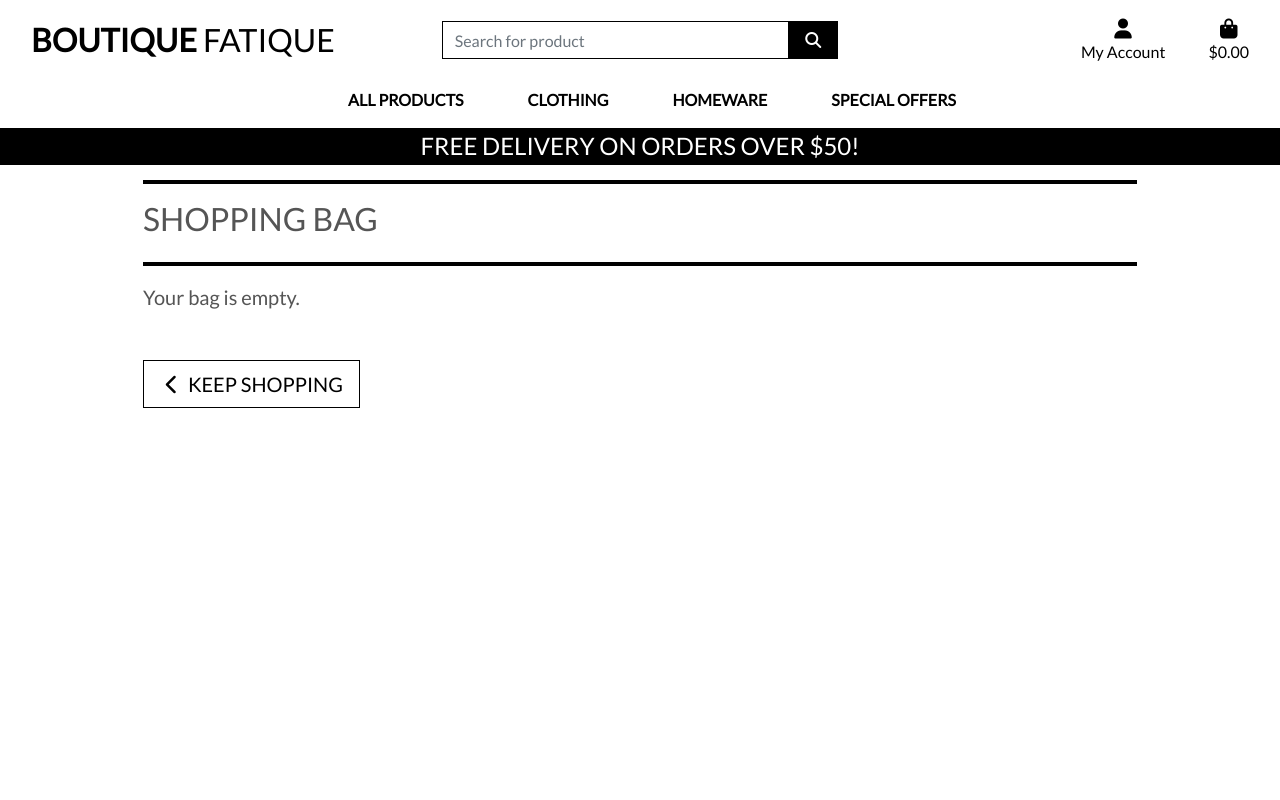
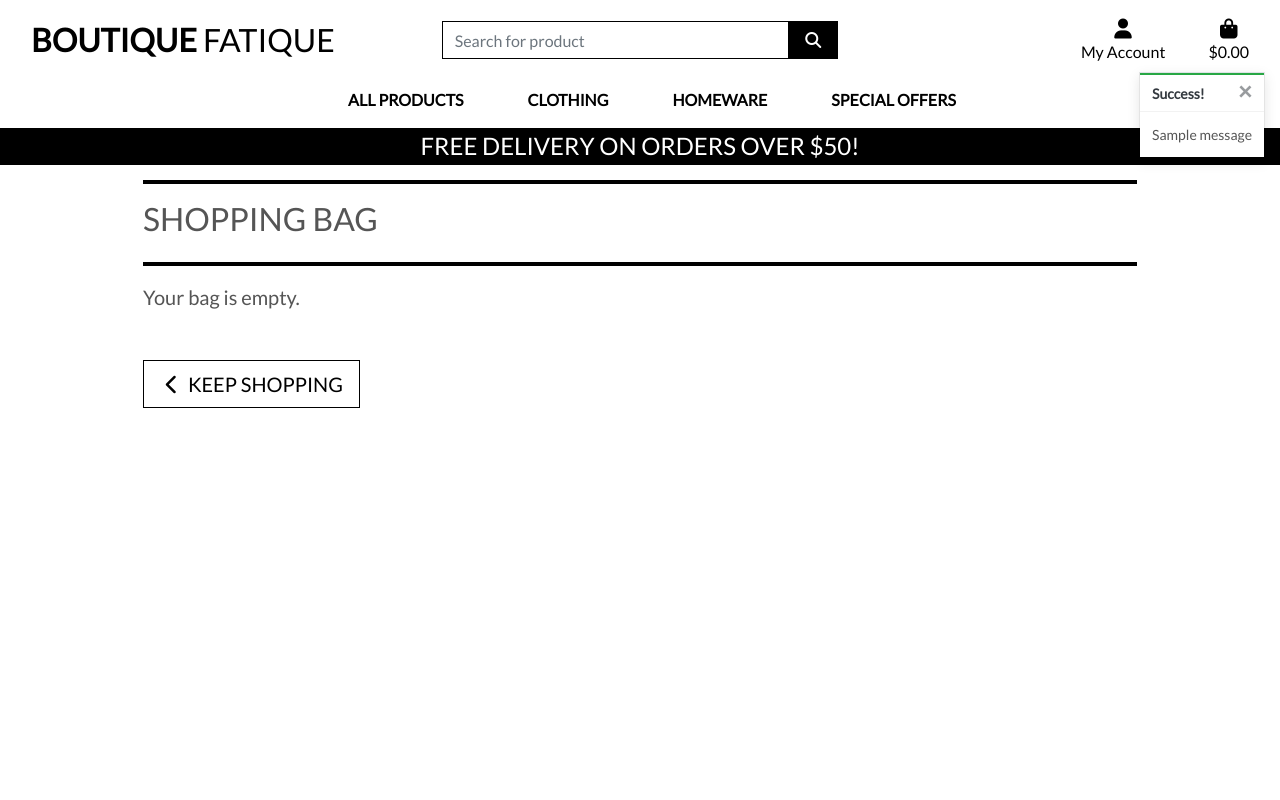
Before and after one commit to Silver25/boutique-fatigue, a Django app: page /bag/ in a window 1280 px wide. Run offline with Django 3.2, Linux system fonts and the light colour scheme; tables that the repository leaves empty hold one stand-in row (values such as "Sample post"); one stand-in notice (Sample message) is shown; some libraries are stand-ins or nearby versions.

Commit message:
Create storage container to display msgs to User

```diff
--- a/bag/views.py
+++ b/bag/views.py
@@ -1,4 +1,7 @@
 from django.shortcuts import render, redirect, reverse, HttpResponse
+from django.contrib import messages
+
+from products.models import Product
 
 # Create your views here.
 
@@ -11,6 +14,9 @@ def view_bag(request):
 
 def add_to_bag(request, item_id):
     """ Add a quantity of the specified product to the shopping bag """
+
+    # to demonstrate how these messages will work use 'product'
+    product = Product.objects.get(pk=item_id)
 
     quantity = int(request.POST.get('quantity'))
     redirect_url = request.POST.get('redirect_url')
@@ -42,6 +48,8 @@ def add_to_bag(request, item_id):
             bag[item_id] += quantity
         else:
             bag[item_id] = quantity
+            # to demonstrate how these messages will work use 'product'
+            messages.success(request, f'Added {product.name} to your bag!')
 
     request.session['bag'] = bag
     # to test form for adding product to bag 'print' the shopping bag
--- a/boutique/settings.py
+++ b/boutique/settings.py
@@ -82,6 +82,8 @@ TEMPLATES = [
     },
 ]
 
+# to demonstrate how these messages will work use this storage method
+MESSAGE_STORAGE = 'django.contrib.messages.storage.session.SessionStorage'
 
 AUTHENTICATION_BACKENDS = [
     # Needed to login by username in Django admin, regardless of `allauth`
--- a/static/css/base.css
+++ b/static/css/base.css
@@ -114,6 +114,23 @@ a.category-badge > span.badge:hover {
     cursor: pointer;
 }
 
+/* ------------------------------- bootstrap toasts */
+
+.message-container {
+    position: fixed;
+    top: 72px;
+    right: 15px;
+    z-index: 99999999999;
+}
+
+.custom-toast {
+    overflow: visible;
+}
+
+.toast-capper {
+    height: 2px;
+}
+
 /* -------------------------------- Media Queries */
 
 /* larger container on xl screens will widen the default bootstrap container
--- a/templates/base.html
+++ b/templates/base.html
@@ -135,7 +135,11 @@
     </header>
 
     {% if messages %}
-        <div class="message-container"></div>
+        <div class="message-container">
+          {% for message in messages %}
+            {% include 'includes/toasts/toast_success.html' %}
+          {% endfor %}
+        </div>
     {% endif %}
 
     {% block page_header %}
@@ -145,6 +149,12 @@
     {% endblock %}
 
     {% block postloadjs %}
+    <!-- to demonstrate how these messages will work use 'JavaScript'
+    in this file will ensure that every page that loads will
+    immediately call the show option on all toasts -->
+    <script type="text/javascript">
+      $('.toast').toast('show');
+    </script>
     {% endblock %}
 
   </body>
```
